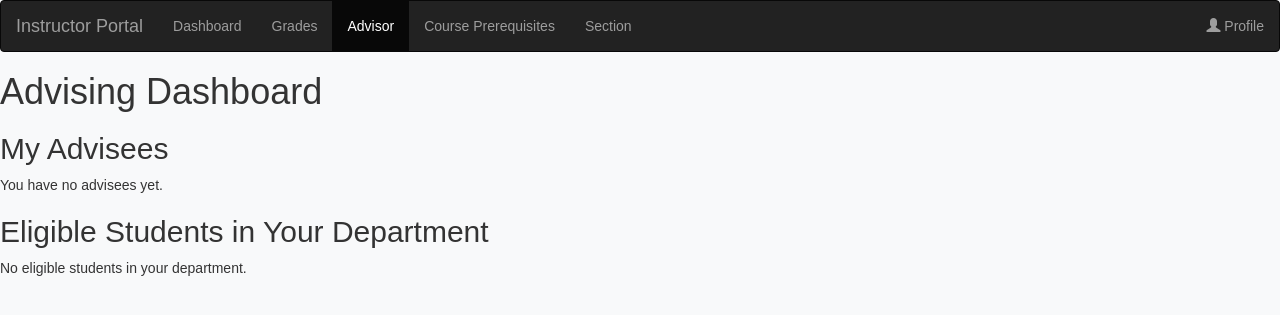
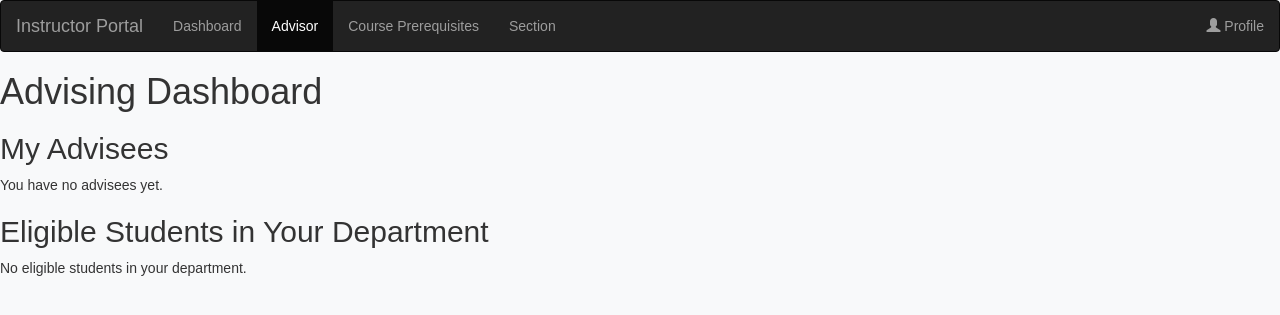
Before and after one commit to EmmanuelUka/Database-Project, a Flask app: template templates/advising_dashboard.html in a window 1280 px wide. Shown: the top 315 px of the page. Run offline with Flask 3, Linux system fonts and the light colour scheme; the template is opened without the code that fills it, so the values that code supplies are empty; some libraries are stand-ins or nearby versions.

Commit message:
updated navbar

```diff
--- a/templates/advising_dashboard.html
+++ b/templates/advising_dashboard.html
@@ -19,7 +19,6 @@
         </div>
         <ul class="nav navbar-nav">
             <li><a href="#">Dashboard</a></li>
-            <li><a href="/instructor/sections">Grades</a></li>
             <li class="active"><a href="/instructor/advising">Advisor</a></li>
             <li><a href="/instructor/prerequisites">Course Prerequisites</a></li>
             <li><a href="/instructor/sections">Section</a></li>
--- a/templates/instructor_dashboard.html
+++ b/templates/instructor_dashboard.html
@@ -22,7 +22,6 @@
         </div>
         <ul class="nav navbar-nav">
             <li class="active"><a href="#">Dashboard</a></li>
-            <li><a href="/instructor/sections">Grades</a></li>
             <li><a href="/instructor/advising">Advisor</a></li>
             <li><a href="/instructor/prerequisites">Course Prerequisites</a></li>
             <li><a href="/instructor/sections">Section</a></li>
--- a/templates/instructor_navbar.html
+++ b/templates/instructor_navbar.html
@@ -5,7 +5,6 @@
         </div>
         <ul class="nav navbar-nav">
             <li class="active"><a href="#">Dashboard</a></li>
-            <li><a href="/instructor/sections">Grades</a></li>
             <li><a href="/instructor/advising">Advisor</a></li>
             <li><a href="/instructor/prerequisites">Course Prerequisites</a></li>
             <li><a href="/instructor/sections">Section</a></li>
--- a/templates/instructor_sections.html
+++ b/templates/instructor_sections.html
@@ -23,7 +23,6 @@
         </div>
         <ul class="nav navbar-nav">
             <li><a href="#">Dashboard</a></li>
-            <li><a href="/instructor/sections">Grades</a></li>
             <li ><a href="/instructor/advising">Advisor</a></li>
             <li><a href="/instructor/prerequisites">Course Prerequisites</a></li>
             <li class="active"><a href="/instructor/sections">Section</a></li>
--- a/templates/manage_prerequisites.html
+++ b/templates/manage_prerequisites.html
@@ -18,7 +18,6 @@
         </div>
         <ul class="nav navbar-nav">
             <li><a href="#">Dashboard</a></li>
-            <li><a href="/instructor/sections">Grades</a></li>
             <li><a href="/instructor/advising">Advisor</a></li>
             <li class="active"><a href="/instructor/prerequisites">Course Prerequisites</a></li>
             <li><a href="/instructor/sections">Section</a></li>
```
